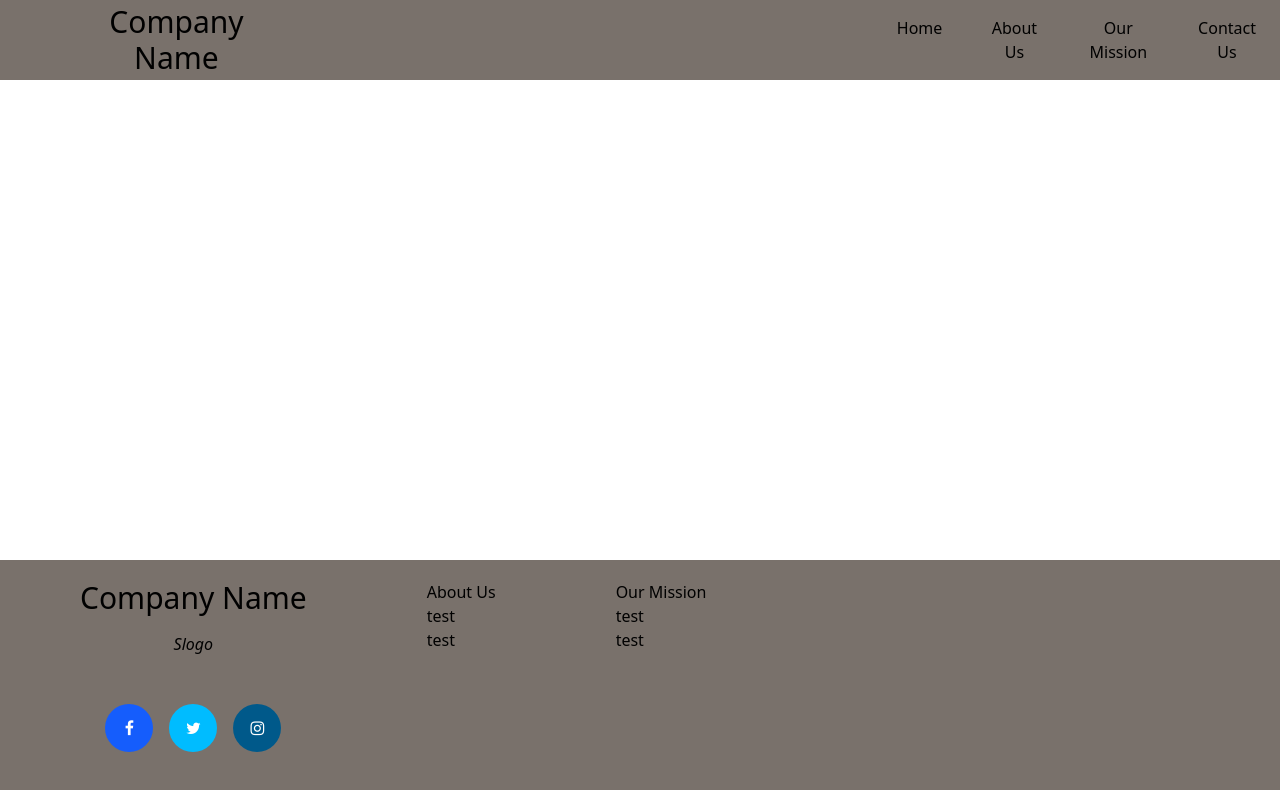
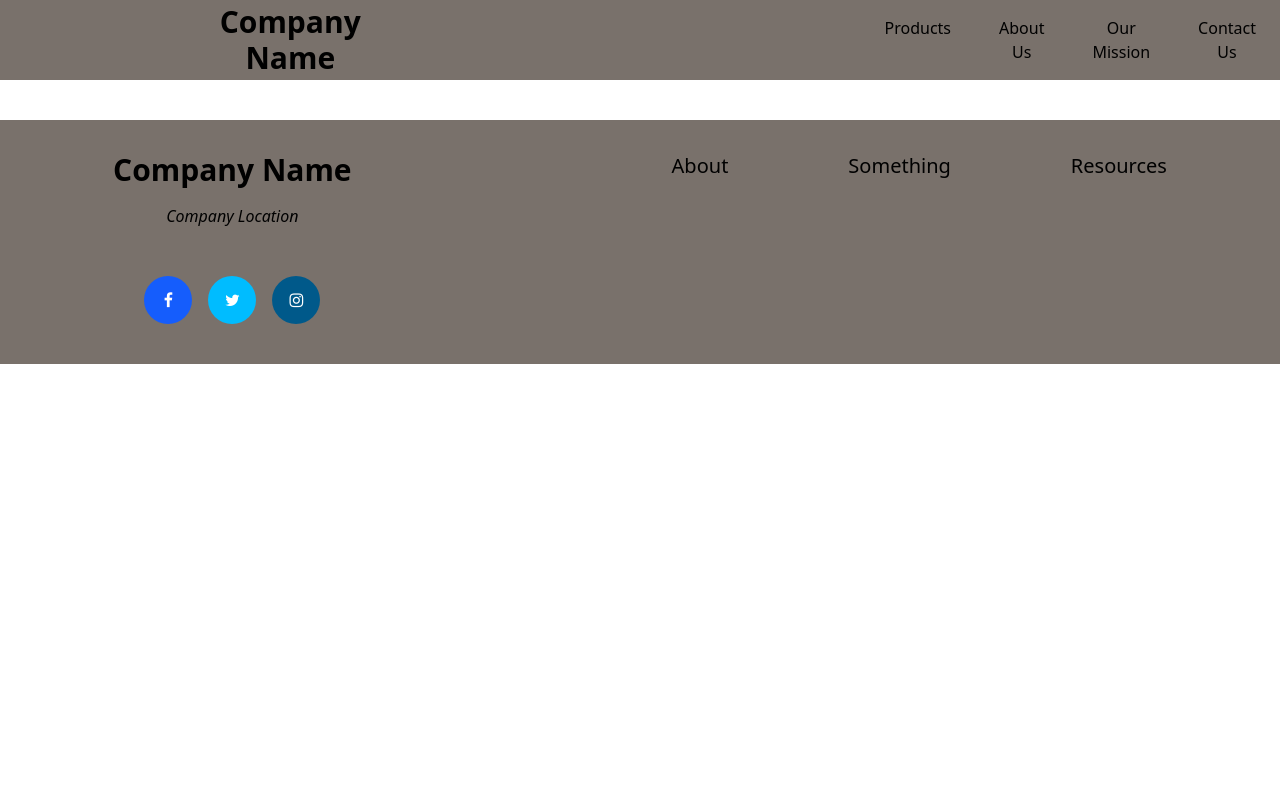
Before and after one commit to ErkanPerkan25/company_web_template, a React (Vite) app: page / in a window 1280 px wide. Shown: the top 790 px of the page. Built offline with nearby package versions, Linux system fonts and the light colour scheme.

Commit message:
Have been remaking the css for the navbar and footer, I'm learning new things to do by looking at what other website do for theirs. I also added in routing from react to have more pages in the future.

```diff
--- a/src/App.jsx
+++ b/src/App.jsx
@@ -1,17 +1,17 @@
 import { useState } from 'react'
+import ReactDOM from "react-dom/client"
 import {BrowserRouter, Routes, Route} from "react-router-dom"
-import Navbar from "./components/Navbar.jsx"
-import Footer from "./components/Footer.jsx"
+import Home from "./pages/Home"
 import './tailwindcss.css'
 
 function App() {
 
     return (
-        <>
-
-            <Navbar />
-            <Footer />
-        </>
+        <BrowserRouter>
+            <Routes>
+                <Route path="/" element={<Home />} />
+            </Routes>
+        </BrowserRouter>
     )
 }
 
--- a/src/components/Footer.jsx
+++ b/src/components/Footer.jsx
@@ -2,33 +2,42 @@ import {useState} from "react";
 
 function Footer(){
     return(
-        <div className="w-full fixed bottom-0 h-60 bg-stone-500 ">
-            <div className="mt-5 flex flex-col md:flex-row ">
-                <div className="ml-20">
-                    <h1 className="basis-64 text-3xl text-center">Company Name</h1>
-                    <p className="italic text-center mt-4">Slogo</p>
+        <footer className="relative px-0 py-8 sm:px-8 lg:px-8 mt-10 bg-stone-500">
+            <div className="py-0 px-20">
+                <div className="flex flex-col md:flex-row justify-center">
+                    <div className="mr-80">
+                        <h1 className="font-bold text-3xl text-center">Company Name</h1>
+                        <p className="italic text-center mt-4">Company Location</p>
                         <div className="justify-center text-center mt-10">
                             <a href="#" className="fa fa-facebook w-12 h-12 bg-blue-600 p-4 mx-2 my-2 rounded-full text-white text-center"> </a>
                             <a href="#" className="fa fa-twitter w-12 h-12 bg-sky-400 p-4 mx-2 my-2 rounded-full text-white text-center"> </a>
                             <a href="#" className="fa fa-instagram w-12 h-12 bg-sky-800 p-4 mx-2 my-2 rounded-full text-white text-center"> </a>
                         </div>
                     </div>
-                <div className="ml-30">
-                    <ul className="">
-                        <li><a>About Us</a></li>
-                        <li><a>test</a></li>
-                        <li><a>test</a></li>
+                    <div className="">
+                        <h1 className="text-xl text-center">About</h1>
+                        <ul className="text-center">
+                            <li></li>
+                            <li></li>
                         </ul>
                     </div>
                     <div className="ml-30">
-                    <ul className="">
-                        <li><a>Our Mission</a></li>
-                        <li><a>test</a></li>
-                        <li><a>test</a></li>
+                        <h1 className="text-xl text-center">Something</h1>
+                        <ul className="text-center">
+                            <li></li>
+                            <li></li>
+                        </ul>
+                    </div>
+                    <div className="ml-30">
+                        <h1 className="text-xl text-center">Resources</h1>
+                        <ul className="text-center">
+                            <li></li>
+                            <li></li>
                         </ul>
                     </div>
                 </div>
             </div>
+        </footer>
     );
 }
 
--- a/src/components/Navbar.jsx
+++ b/src/components/Navbar.jsx
@@ -1,14 +1,16 @@
 import {useState} from "react"
+import {Link} from "react-router-dom"
 
 function Navbar(){
+
     return(
-        <div className="h-20 bg-stone-500 flex flex-row items-center">
-            <h1 className="ml-20 text-3xl text-center">Company Name</h1>
-            <ul className="ml-150 flex flex-row justify-center text-center">
-                <li className="p-6"><a>Home</a></li>
-                <li className="p-6"><a>About Us</a></li>
-                <li className="p-6"><a>Our Mission</a></li>
-                <li className="p-6"><a>Contact Us</a></li>
+        <div className="realtive sticky h-20 flex flex-row items-center bg-stone-500">
+            <h1 className="ml-50 text-3xl font-bold text-center"><Link to="/">Company Name</Link></h1>
+            <ul className="ml-120 flex flex-row justify-center text-center">
+                <li className="p-6"><Link>Products</Link></li>
+                <li className="p-6"><Link>About Us</Link></li>
+                <li className="p-6"><Link>Our Mission</Link></li>
+                <li className="p-6"><Link>Contact Us</Link></li>
             </ul>
         </div>
     )
--- /dev/null
+++ b/src/pages/Home.jsx
@@ -0,0 +1,14 @@
+import {useState} from "react"
+import Navbar from "../components/Navbar.jsx"
+import Footer from "../components/Footer.jsx"
+
+function Home(){
+    return(
+        <div>
+            <Navbar />
+            <Footer />
+        </div>
+    )
+}
+
+export default Home;
```
Lines whose indentation alone changed are shown as unchanged.
